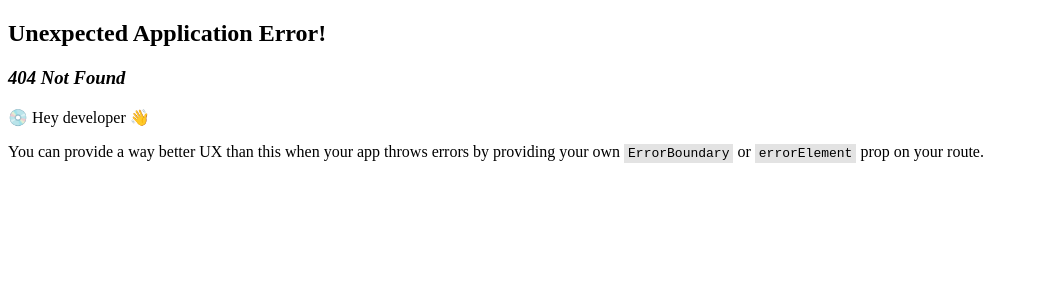
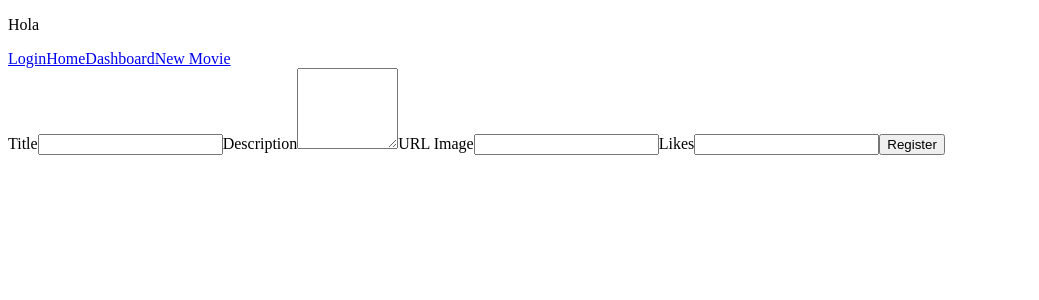
Before and after one commit to wZacky/movies-catalog-frontend, a React (Vite) app: page /register-movie in a window 1280 px wide. Before the commit this address had no page. Shown: the top 300 px of the page, without its empty margins (0-1039 px from the left). Built offline with nearby package versions, Linux system fonts and the light colour scheme.

Commit message:
feat: add a movie registration form

```diff
--- /dev/null
+++ b/src/components/MovieForm.jsx
@@ -0,0 +1,73 @@
+import { gql, useMutation } from '@apollo/client'
+import React, { useState } from 'react'
+
+const ADD_MOVIE = gql`
+  mutation AddMovie($title: String!,$image: String!,$description: String!,$registeredBy: String!,$likes: Int) {
+    addMovie(title: $title,image: $image,description: $description,registeredBy: $registeredBy,likes: $likes) {
+      title
+      description
+      image
+      likes
+      registeredBy
+    }
+  }
+`
+
+function MovieForm() {
+  const [values, setValues] = useState({
+    title: '',
+    description: '',
+    image: '',
+    likes: 0,
+  })
+
+  const [addMovieMutation, { loading, data, error }] = useMutation(ADD_MOVIE, {
+    onCompleted: (data) => {
+      console.log(data);
+    }
+  })
+
+  const handleChangeInput = (e) => {
+    setValues({
+      ...values,
+      [e.target.name]: e.target.value,
+    })
+    //console.log(e);
+  }
+
+  const handleSubmit = (e) => {
+    e.preventDefault();
+    const userId = localStorage.getItem('userId');
+    //console.log({ ...values, registeredBy: userId });
+    const { title, description, image, likes } = values;
+    console.log(values);
+    addMovieMutation({
+      variables: {
+        title,
+        image,
+        description,
+        registeredBy: userId,
+        likes: Number(likes),
+      }
+    })
+  }
+  return (
+    <form onSubmit={handleSubmit}>
+      <label htmlFor="">Title</label>
+      <input onChange={handleChangeInput} type="text" name='title' required />
+
+      <label htmlFor="">Description</label>
+      <textarea onChange={handleChangeInput} name='description' cols={10} rows={5} required />
+
+      <label htmlFor="">URL Image</label>
+      <input onChange={handleChangeInput} type="text" name='image' required />
+
+      <label htmlFor="">Likes</label>
+      <input onChange={handleChangeInput} type='number' name='likes' />
+
+      <button>Register</button>
+    </form>
+  )
+}
+
+export default MovieForm
--- a/src/components/Navbar.jsx
+++ b/src/components/Navbar.jsx
@@ -8,6 +8,7 @@ function Navbar() {
       <NavLink to="/login" >Login</NavLink>
       <NavLink to="/" >Home</NavLink>
       <NavLink to="/dashboard" >Dashboard</NavLink>
+      <NavLink to="/register-movie" >New Movie</NavLink>
     </nav>
   )
 }
--- a/src/routes.jsx
+++ b/src/routes.jsx
@@ -3,6 +3,7 @@ import App from "./App";
 import Dashboard from "./components/Dashboard";
 import Home from "./components/Home";
 import Login from "./components/Login";
+import MovieForm from "./components/MovieForm";
 
 const router = createBrowserRouter([
   {
@@ -20,6 +21,10 @@ const router = createBrowserRouter([
       {
         path: "dashboard",
         element: <Dashboard />
+      },
+      {
+        path: "register-movie",
+        element: <MovieForm />
       }
     ]
   },
```
